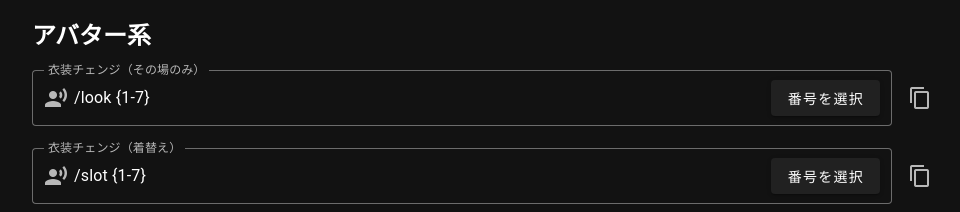
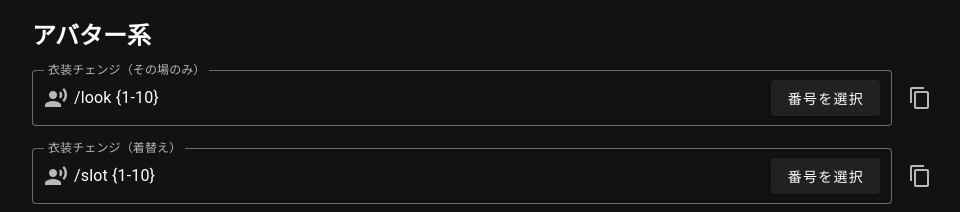
Before and after one commit to nishiuriraku/reality-command-copy, a Vue app: page / in a window 1280 px wide. Shown: the part 588-800 px from the top of the page, without its empty margins (158-1118 px from the left). Built offline with nearby package versions, Linux system fonts and the light colour scheme.

Commit message:
update number of slot

```diff
--- a/src/components/DiceSelect.vue
+++ b/src/components/DiceSelect.vue
@@ -95,7 +95,7 @@ import { ref } from 'vue';
 const model = defineModel();
 
 const radioValue = [
-  { label: '普通に振る', value: 1 },
+  { label: '普通に振る (1~6)', value: 1 },
   { label: '数字を指定する', value: 2 },
   { label: '個数と面を指定する', value: 3 },
 ];
--- a/src/components/Main.vue
+++ b/src/components/Main.vue
@@ -105,7 +105,7 @@ const langItems = [
 
 const look = ref('');
 const slot = ref('');
-const numItems = Array.from(Array(7)).map((_, i) => {
+const numItems = Array.from(Array(10)).map((_, i) => {
   const n = (i + 1).toString();
   return { title: n, value: n };
 });
@@ -172,13 +172,13 @@ const commandArray = computed<Command[]>(() => [
   },
   {
     type: types.avater,
-    command: `/look ${objectEmpty(look.value) ? look.value : '{1-7}'}`,
+    command: `/look ${objectEmpty(look.value) ? look.value : '{1-10}'}`,
     permissions: 'speaker',
     describe: '衣装チェンジ（その場のみ）',
   },
   {
     type: types.avater,
-    command: `/slot ${objectEmpty(slot.value) ? slot.value : '{1-7}'}`,
+    command: `/slot ${objectEmpty(slot.value) ? slot.value : '{1-10}'}`,
     permissions: 'speaker',
     describe: '衣装チェンジ（着替え）',
   },
```
